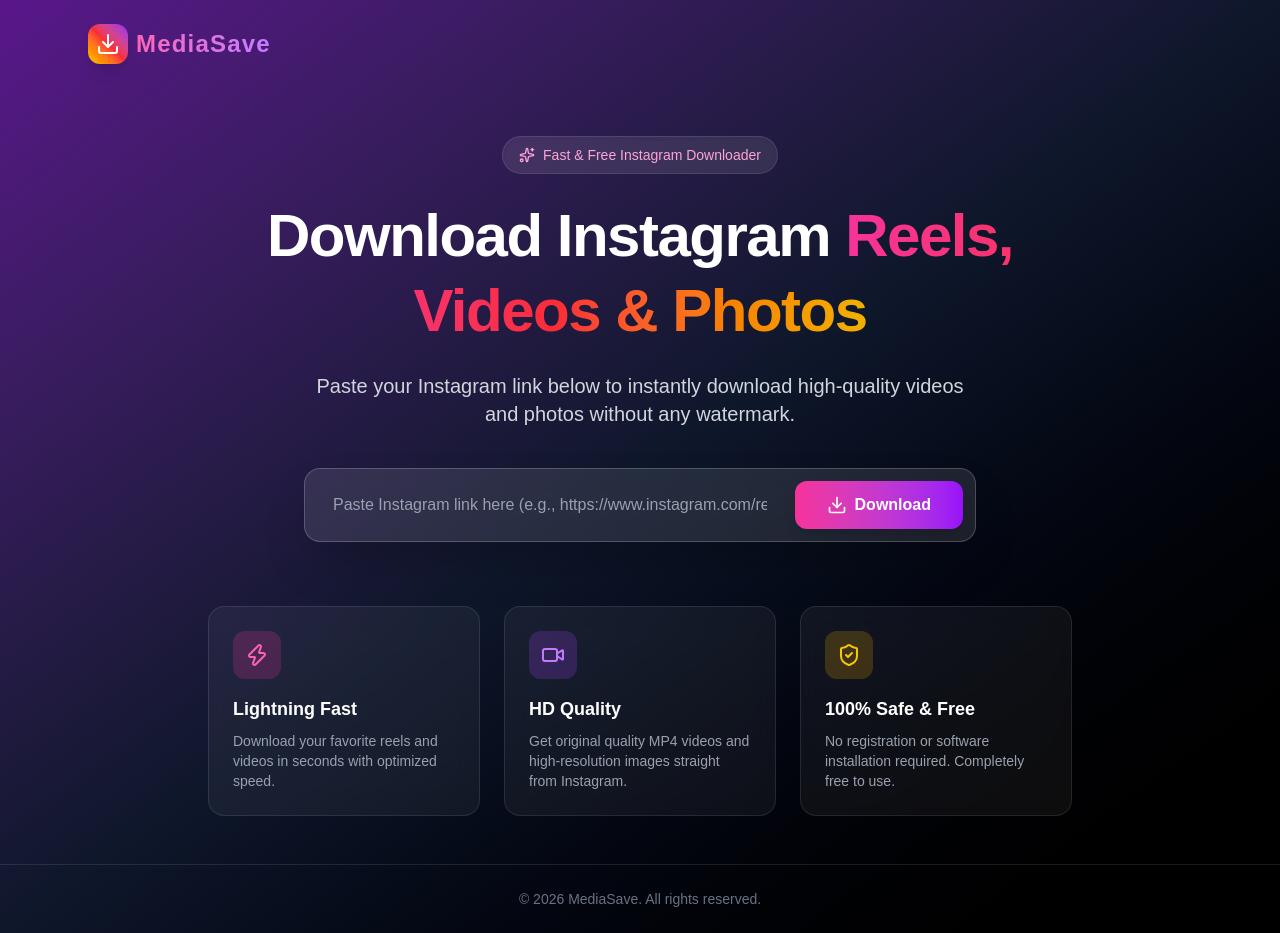
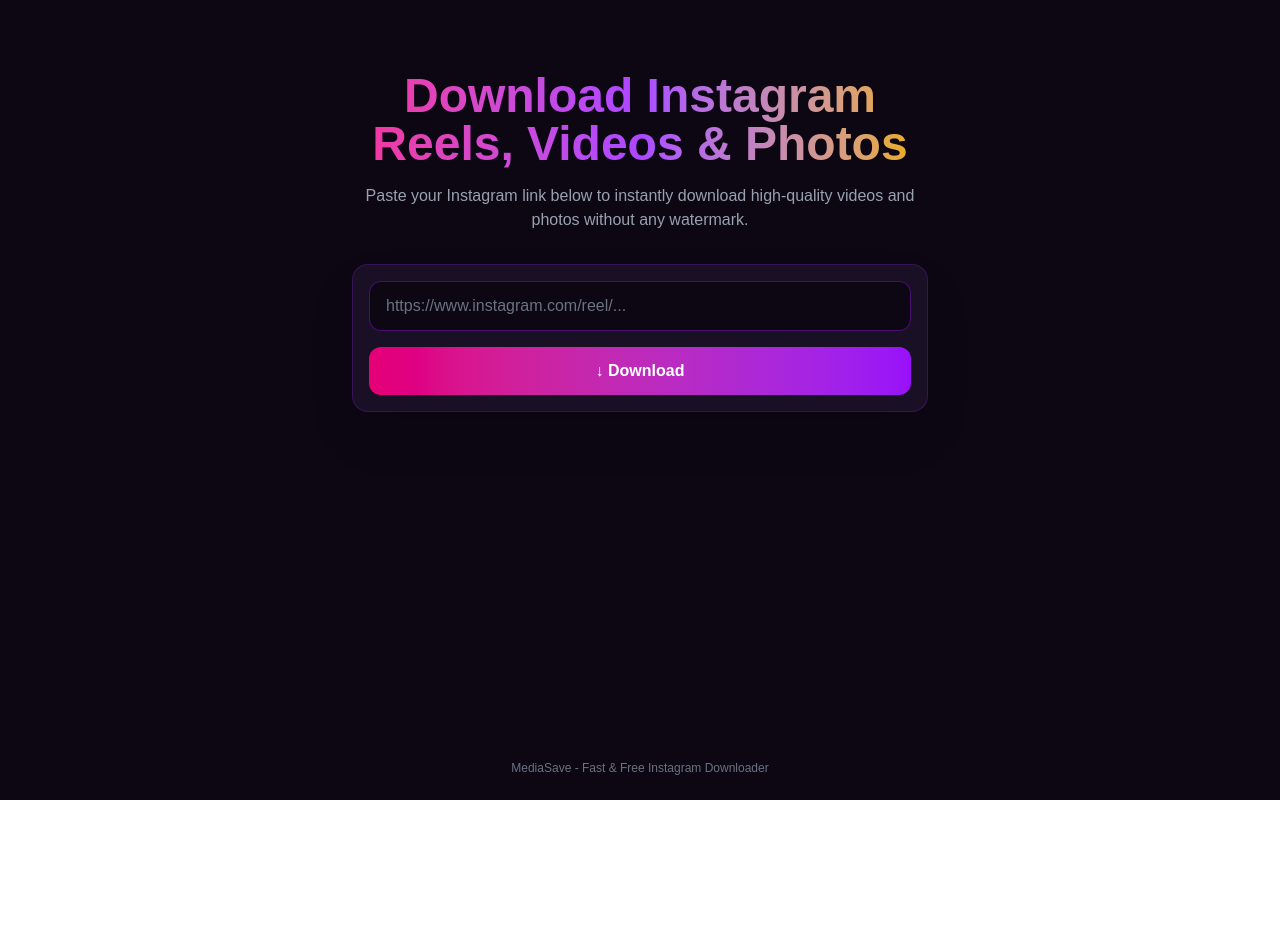
Before and after one commit to mktrader393-commits/mediasave, a Next.js app: page / in a window 1280 px wide. After the commit the page ends 800 px from the top, so only its background shows below. Built offline with nearby package versions, Linux system fonts and the light colour scheme.

Commit message:
perfect page code update

```diff
--- a/app/page.tsx
+++ b/app/page.tsx
@@ -1,7 +1,6 @@
 'use client';
 
 import { useState } from 'react';
-import { Download, Sparkles, ShieldCheck, Zap, Video, CheckCircle2 } from 'lucide-react';
 
 export default function Home() {
   const [url, setUrl] = useState('');
@@ -11,143 +10,81 @@ export default function Home() {
 
   const handleDownload = async (e: React.FormEvent) => {
     e.preventDefault();
-    if (!url) return;
+    if (!url) return; // Yahan link check hota hai
 
     setLoading(true);
     setErrorMessage('');
     setResultData(null);
 
     try {
-      const response = await fetch('/api/download', {
-        method: 'POST',
-        headers: { 'Content-Type': 'application/json' },
-        body: JSON.stringify({ url }),
-      });
-
+      const response = await fetch(`/api/download?url=${encodeURIComponent(url)}`);
       const data = await response.json();
 
-      if (data.success) {
-        setResultData(data.data);
-      } else {
-        setErrorMessage(data.message || 'Failed to fetch video.');
+      if (!response.ok) {
+        throw new Error(data.error || "Network error. Please try again.");
       }
-    } catch (err) {
-      setErrorMessage('Network error. Please try again.');
+
+      setResultData(data);
+    } catch (error: any) {
+      setErrorMessage(error.message || "Network error. Please try again.");
     } finally {
       setLoading(false);
     }
   };
 
   return (
-    <div className="min-h-screen bg-gradient-to-br from-purple-900 via-slate-900 to-black text-white flex flex-col justify-between">
-      {/* Header */}
-      <header className="p-6 flex justify-between items-center max-w-6xl mx-auto w-full">
-        <div className="flex items-center space-x-2">
-          <div className="bg-gradient-to-tr from-yellow-400 via-red-500 to-purple-600 p-2 rounded-xl text-white font-bold text-xl flex items-center justify-center shadow-lg">
-            <Download className="w-6 h-6" />
-          </div>
-          <span className="text-2xl font-extrabold tracking-wider bg-clip-text text-transparent bg-gradient-to-r from-pink-400 to-purple-400">
-            MediaSave
-          </span>
-        </div>
-      </header>
-
-      {/* Main Hero Section */}
-      <main className="flex-1 flex flex-col items-center justify-center px-4 text-center max-w-4xl mx-auto w-full py-12">
-        <div className="inline-flex items-center gap-2 px-4 py-2 rounded-full bg-white/10 backdrop-blur-md border border-white/10 text-pink-300 text-sm font-medium mb-6 shadow-inner">
-          <Sparkles className="w-4 h-4" /> Fast & Free Instagram Downloader
-        </div>
-
-        <h1 className="text-4xl md:text-6xl font-black tracking-tight mb-6 leading-tight">
-          Download Instagram <span className="bg-clip-text text-transparent bg-gradient-to-r from-pink-500 via-red-500 to-yellow-500">Reels, Videos & Photos</span>
+    <main className="min-h-screen bg-[#0d0714] text-white flex flex-col items-center justify-between p-6">
+      <div className="w-full max-w-xl mx-auto flex flex-col items-center pt-12">
+        <h1 className="text-3xl md:text-5xl font-extrabold text-center mb-4 bg-gradient-to-r from-pink-500 via-purple-500 to-yellow-500 bg-clip-text text-transparent">
+          Download Instagram Reels, Videos & Photos
         </h1>
-
-        <p className="text-gray-300 text-lg md:text-xl mb-10 max-w-2xl">
+        <p className="text-gray-400 text-center mb-8 text-sm md:text-base">
           Paste your Instagram link below to instantly download high-quality videos and photos without any watermark.
         </p>
 
-        {/* Input Form */}
-        <form onSubmit={handleDownload} className="w-full max-w-2xl bg-white/10 backdrop-blur-md p-3 rounded-2xl border border-white/20 shadow-2xl flex flex-col md:flex-row gap-3">
+        <form onSubmit={handleDownload} className="w-full bg-[#1a1025] p-4 rounded-2xl border border-purple-900/50 shadow-2xl flex flex-col gap-4">
           <input
             type="text"
-            placeholder="Paste Instagram link here (e.g., https://www.instagram.com/reel/...)"
+            placeholder="https://www.instagram.com/reel/..."
             value={url}
             onChange={(e) => setUrl(e.target.value)}
-            className="flex-1 bg-transparent px-4 py-3 text-white placeholder-gray-400 focus:outline-none text-base"
+            className="w-full bg-[#0d0714] border border-purple-800/60 rounded-xl px-4 py-3 text-white placeholder-gray-500 focus:outline-none focus:border-pink-500 transition"
           />
           <button
             type="submit"
             disabled={loading}
-            className="bg-gradient-to-r from-pink-500 to-purple-600 hover:from-pink-600 hover:to-purple-700 text-white font-semibold px-8 py-3 rounded-xl transition-all duration-300 flex items-center justify-center gap-2 shadow-lg disabled:opacity-50 cursor-pointer"
+            className="w-full bg-gradient-to-r from-pink-600 to-purple-600 text-white font-semibold py-3 rounded-xl hover:opacity-90 transition disabled:opacity-50 flex items-center justify-center gap-2"
           >
-            {loading ? (
-              <div className="w-6 h-6 border-2 border-white border-t-transparent rounded-full animate-spin"></div>
-            ) : (
-              <>
-                <Download className="w-5 h-5" /> Download
-              </>
-            )}
+            {loading ? "Processing..." : "↓ Download"}
           </button>
         </form>
 
-        {/* Error Message */}
         {errorMessage && (
-          <div className="mt-4 text-red-400 bg-red-900/20 border border-red-500/30 px-4 py-2 rounded-xl text-sm">
+          <div className="mt-4 p-3 bg-red-950/50 border border-red-800 text-red-200 text-sm rounded-xl w-full text-center">
             {errorMessage}
           </div>
         )}
 
-        {/* Result Card Preview */}
-        {resultData && (
-          <div className="mt-8 w-full max-w-md bg-white/10 backdrop-blur-md p-5 rounded-2xl border border-white/20 shadow-2xl flex flex-col items-center gap-4 text-center animate-fade-in">
-            <div className="flex items-center gap-2 text-green-400 text-sm font-medium">
-              <CheckCircle2 className="w-5 h-5" /> Video Ready to Download!
-            </div>
-            <img src={resultData.thumbnail} alt="Thumbnail" className="w-32 h-32 object-cover rounded-xl shadow-md border border-white/10" />
-            <h3 className="font-semibold text-white">{resultData.title}</h3>
+        {resultData && resultData.success && (
+          <div className="mt-6 w-full bg-[#1a1025] p-4 rounded-2xl border border-purple-900/50 flex flex-col items-center gap-4">
+            <p className="text-green-400 font-medium">Video ready for download!</p>
+            {resultData.downloadUrl && (
               <a
                 href={resultData.downloadUrl}
                 target="_blank"
                 rel="noopener noreferrer"
-              className="w-full bg-gradient-to-r from-green-500 to-emerald-600 hover:from-green-600 hover:to-emerald-700 text-white font-semibold py-3 rounded-xl transition-all flex items-center justify-center gap-2 shadow-lg"
+                className="px-6 py-2 bg-green-600 hover:bg-green-500 text-white font-semibold rounded-xl transition"
               >
-              <Download className="w-5 h-5" /> Download MP4 Now
+                Download File
               </a>
+            )}
           </div>
         )}
-
-        {/* Features Section */}
-        <div className="grid grid-cols-1 md:grid-cols-3 gap-6 mt-16 w-full text-left">
-          <div className="bg-white/5 backdrop-blur-md p-6 rounded-2xl border border-white/10">
-            <div className="bg-pink-500/20 p-3 rounded-xl w-fit text-pink-400 mb-4">
-              <Zap className="w-6 h-6" />
-            </div>
-            <h3 className="text-lg font-bold mb-2">Lightning Fast</h3>
-            <p className="text-gray-400 text-sm">Download your favorite reels and videos in seconds with optimized speed.</p>
       </div>
 
-          <div className="bg-white/5 backdrop-blur-md p-6 rounded-2xl border border-white/10">
-            <div className="bg-purple-500/20 p-3 rounded-xl w-fit text-purple-400 mb-4">
-              <Video className="w-6 h-6" />
-            </div>
-            <h3 className="text-lg font-bold mb-2">HD Quality</h3>
-            <p className="text-gray-400 text-sm">Get original quality MP4 videos and high-resolution images straight from Instagram.</p>
-          </div>
-
-          <div className="bg-white/5 backdrop-blur-md p-6 rounded-2xl border border-white/10">
-            <div className="bg-yellow-500/20 p-3 rounded-xl w-fit text-yellow-400 mb-4">
-              <ShieldCheck className="w-6 h-6" />
-            </div>
-            <h3 className="text-lg font-bold mb-2">100% Safe & Free</h3>
-            <p className="text-gray-400 text-sm">No registration or software installation required. Completely free to use.</p>
-          </div>
-        </div>
+      <footer className="text-gray-500 text-xs mt-12">
+        MediaSave - Fast & Free Instagram Downloader
+      </footer>
     </main>
-
-      {/* Footer */}
-      <footer className="p-6 text-center text-gray-500 text-sm border-t border-white/10">
-        <p>© 2026 MediaSave. All rights reserved.</p>
-      </footer>
-    </div>
   );
 }
```
Lines whose indentation alone changed are shown as unchanged.
